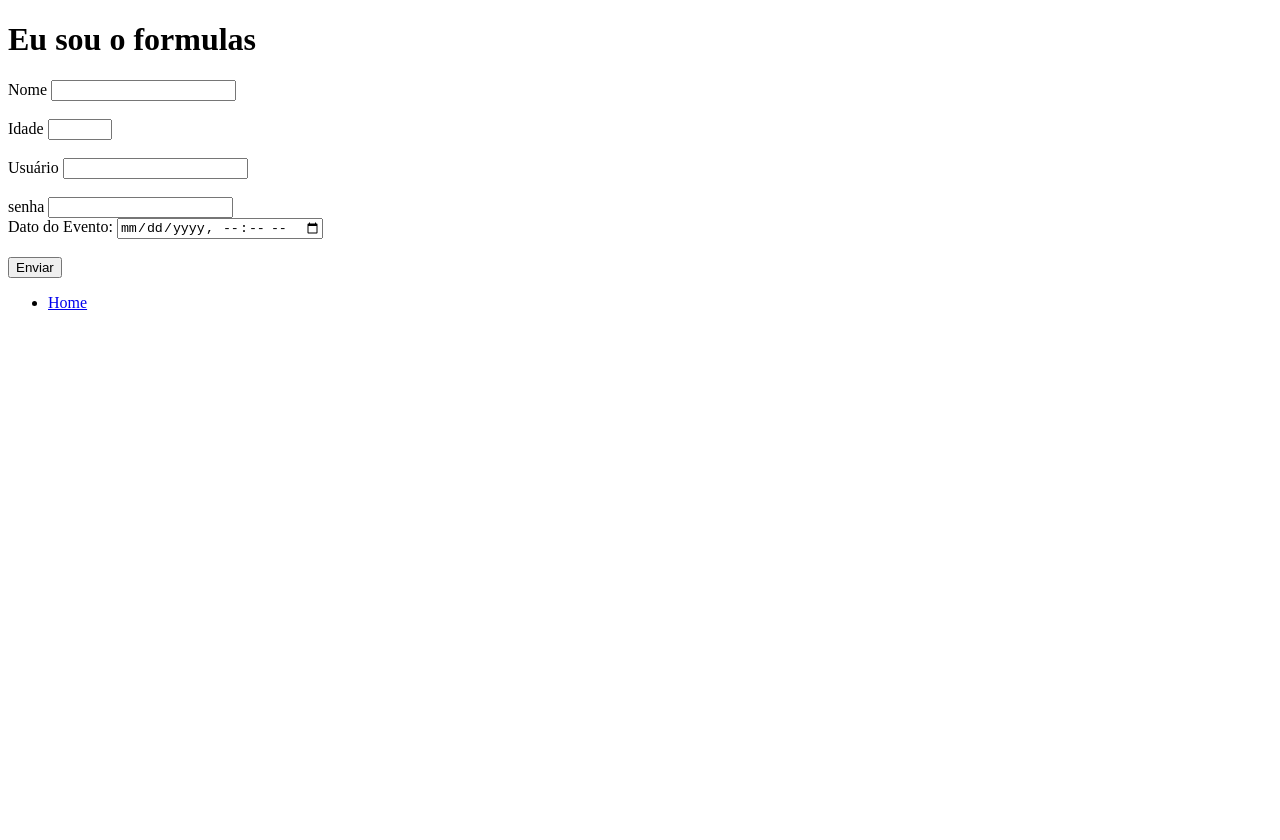
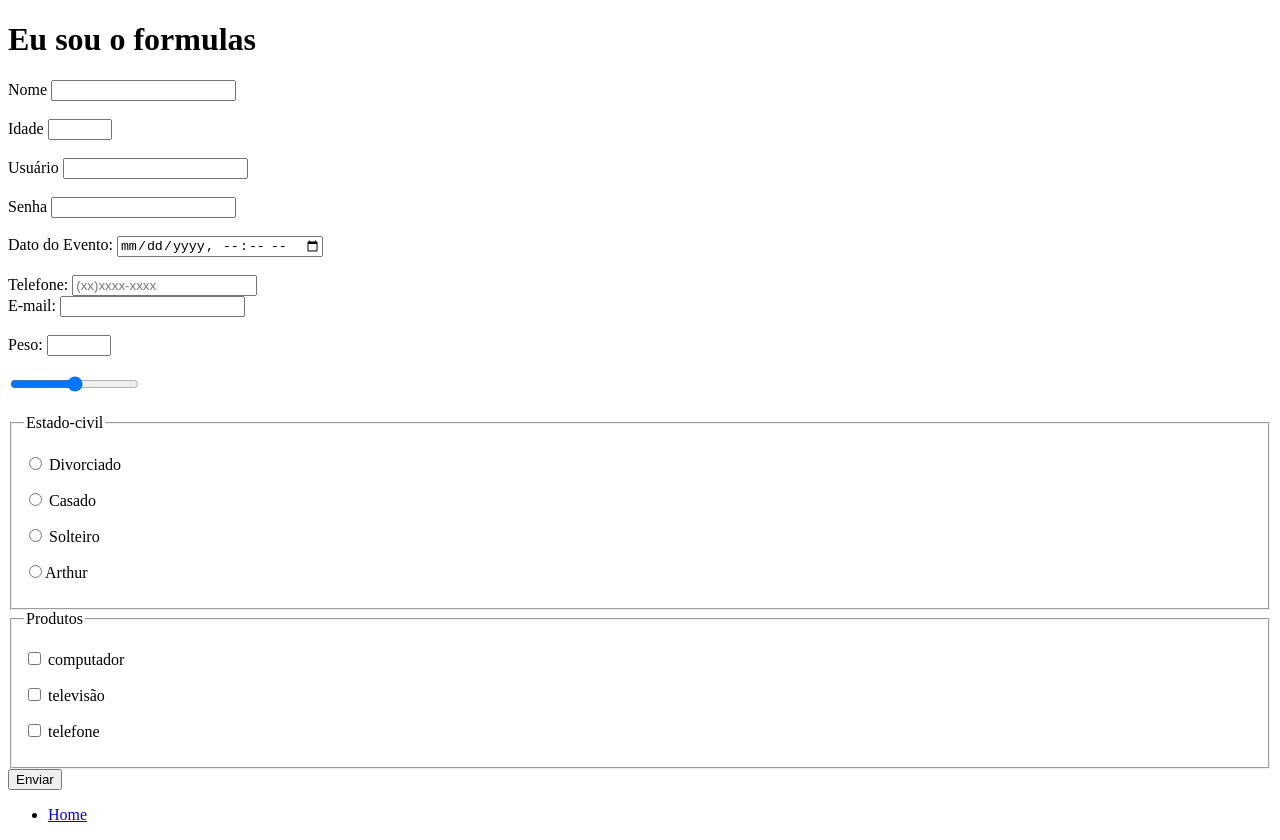
Before and after one commit to Arthurprayge/Web-1, a plain HTML site: page aulaSite1/formulário.html in a window 1280 px wide. Before the commit the page ends 800 px from the top, so only its background shows below. Drawn offline with Linux system fonts and the light colour scheme.

Commit message:
Códigos da aula do dia 05/03

```diff
--- a/aulaSite1/formulário.html
+++ b/aulaSite1/formulário.html
@@ -1,10 +1,12 @@
 <!DOCTYPE html>
 <html lang="en">
+
 <head>
     <meta charset="UTF-8">
     <meta name="viewport" content="width=device-width, initial-scale=1.0">
     <title>Formulas</title>
 </head>
+
 <body>
     <H1>Eu sou o formulas</H1>
     <form>
@@ -26,20 +28,108 @@
         <br>
         <div>
 
-            <label for="senha">senha</label>
+            <label for="senha">Senha</label>
             <input type="password">
         </div>
+        <br>
         <div>
             <label for="datadoevento">Dato do Evento:</label>
             <input type="datetime-local">
         </div>
         <br>
+        <label for="">
+            Telefone: <input type="tel" required placeholder="(xx)xxxx-xxxx">
+        </label>
+        </div>
+        <br>
+
+        <div>
+            <label for="email">E-mail:</label>
+            <input type="email">
+        </div>
+        <br>
+
+        <div>
+            <label for="peso">Peso:</label>
+            <input type="number" min="0" max="200" step="5">
+        </div>
+        <br>
+        <div>
+            <label for="volume">
+                <input type="range" min="0" max="100">
+            </label>
+        </div>
+        <br>
+        <div>
+            <fieldset>
+                <legend>Estado-civil</legend>
+                <div>
+                    <p>
+                    <label for="est_civil">
+                        <input type="radio" name="est_civil" value="divorciado"> Divorciado
+                    </label>
+                    </p>
+                </div>
+                <div>
+<p>
+
+                        <label for="est_civil">
+                            <input type="radio" name="est_civil" value="casado"> Casado
+                        </label>
+</p>
+                </div>
+
+                <div>
+                    <p>
+                        <label for="est_civil">
+                            <input type="radio" name="est_civil" value="solteiro"> Solteiro
+                        </label>
+                    </p>
+                </div>
+                <div>
+                    <p>
+                        <label for="est_civil">
+                            <input type="radio" name="est_civil" value="arthur">Arthur
+                        </label>
+                    </p>
+                </div>
+            </fieldset>
+        </div>
+
+        <div>
+            <fieldset>
+                 <legend>Produtos</legend>
+                 <p>
+                    <label for="">
+                        <input type="checkbox" name="computador" value="computador"> computador
+                    </label>
+                 </p>
+                 <p>
+                    <label for="">
+                        <input type="checkbox" name="televisão" value="televisão"> televisão
+                    </label>
+                 </p>
+                 <p>
+                    <label for="">
+                        <input type="checkbox" name="telefone" value="telefone"> telefone
+                    </label>
+                 </p>
+
+
+            </fieldset>
+        </div>
         <button type="submit">Enviar</button>
     </form>
 
 
 
-    <ul><li><a href="index.html">Home</a>
-        </li></ul>
+    <ul>
+        <li><a href="index.html">Home</a>
+        </li>
+    </ul>
+    <div>
+
+
 </body>
+
 </html>
```
Lines whose indentation alone changed are shown as unchanged.
